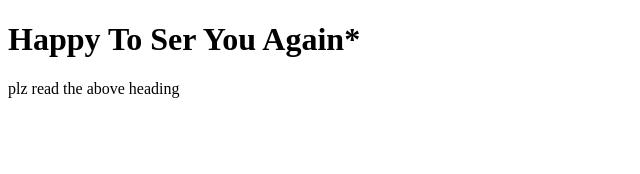
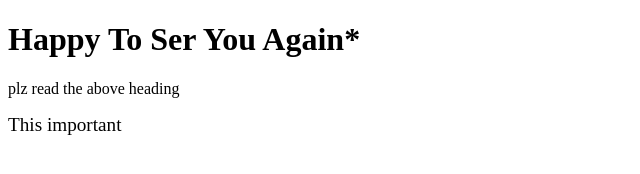
Before and after one commit to Avinash93454554249790640963/samplefile, a plain HTML site: page index.html in a window 1280 px wide. Shown: the whole page, without its empty margins (0-640 px from the left). Drawn offline with Linux system fonts and the light colour scheme.

Commit message:
update frontend_file

```diff
--- a/index.html
+++ b/index.html
@@ -8,6 +8,7 @@
 <body>
     <h1>Happy To Ser You Again*</h1>
     <p>plz read the above heading</p>
+    <big>This important</big>
 
 </body>
 </html>
```
